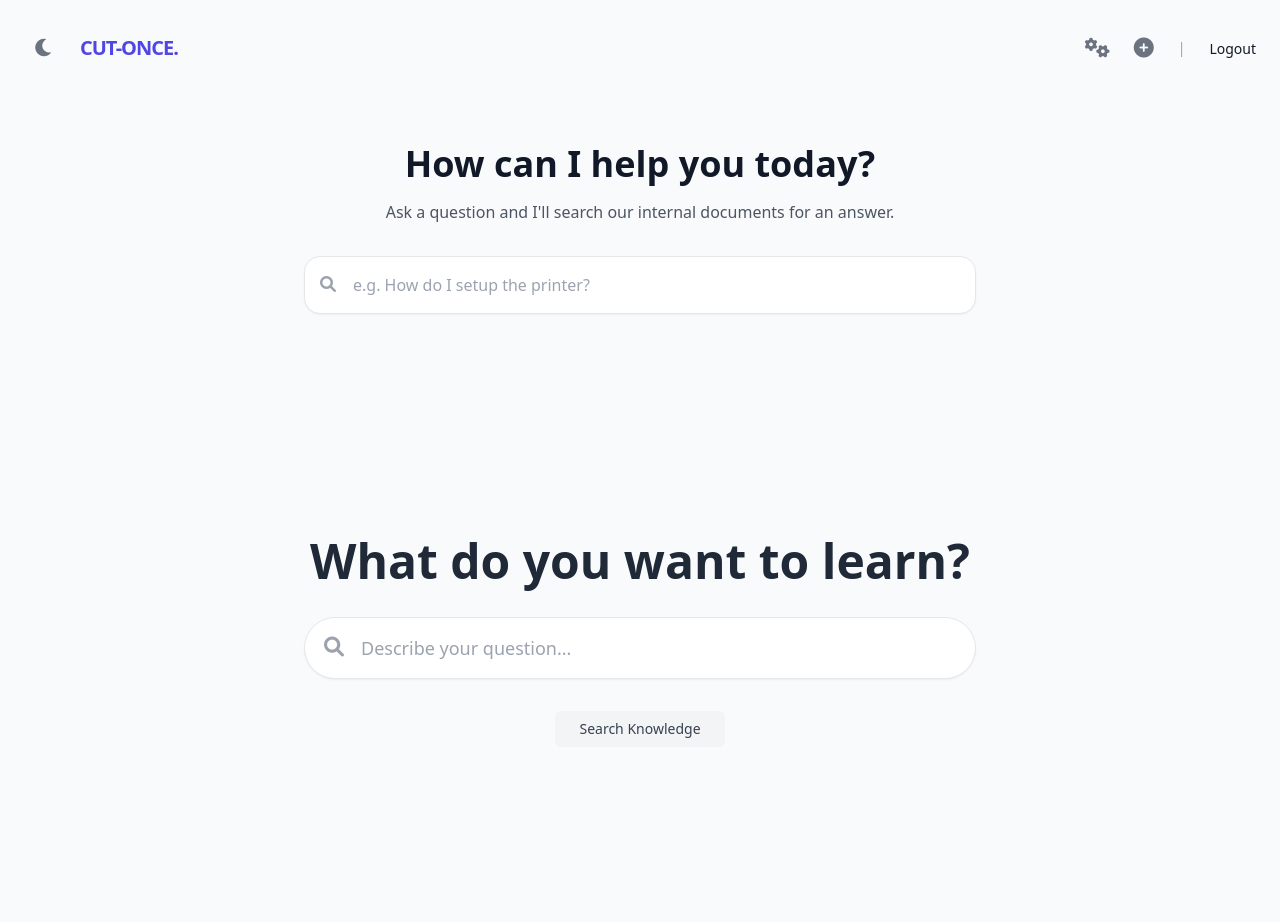
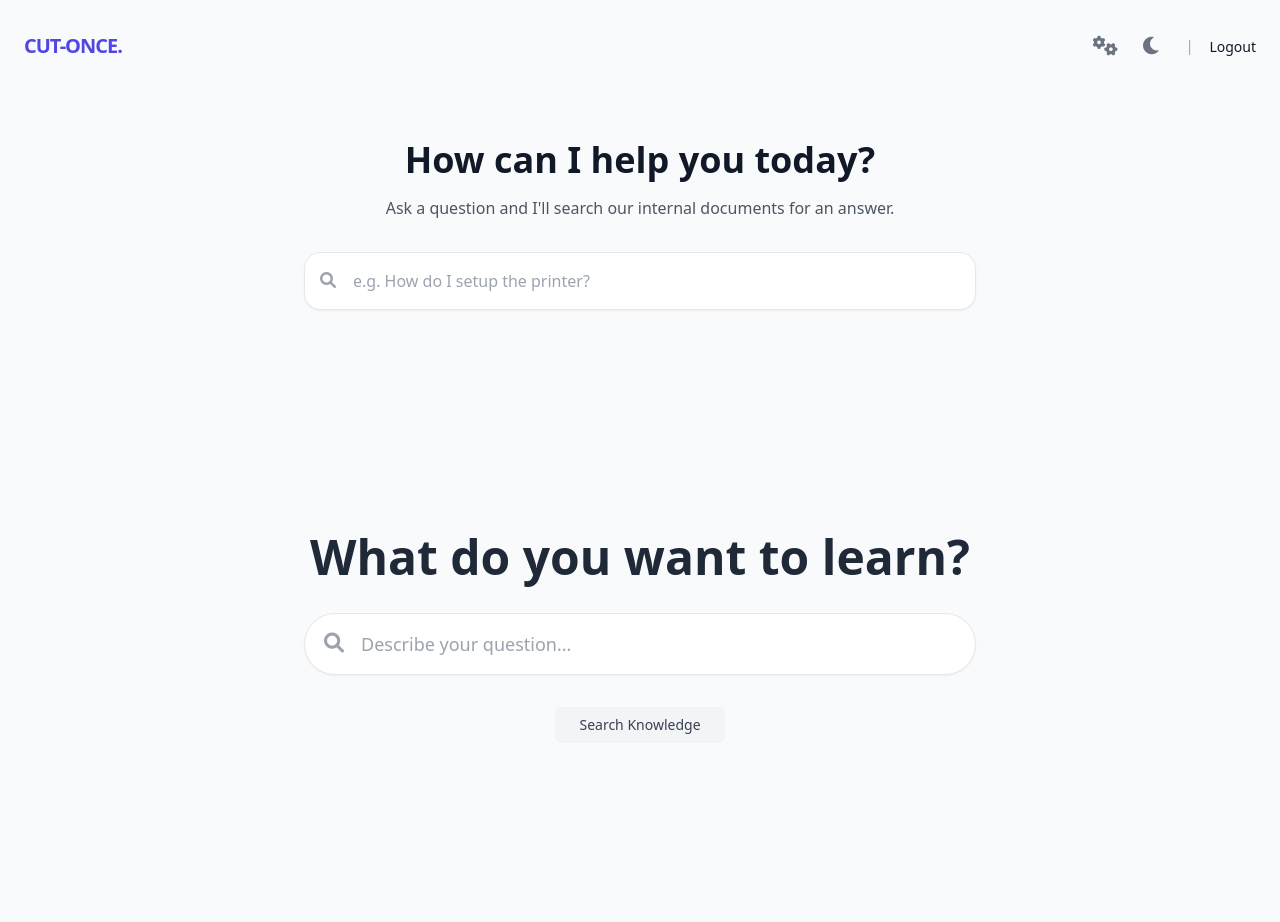
Before and after one commit to jamesbinkie/Cut-Once, a Django app: page / in a window 1280 px wide. After the commit the page ends 734 px from the top, so only its background shows below. Run offline with Django 4.2, Linux system fonts and the light colour scheme; a user stored in the database is signed in; some libraries are stand-ins or nearby versions.

Commit message:
Update base.html

```diff
--- a/templates/base.html
+++ b/templates/base.html
@@ -8,36 +8,34 @@
     <script src="https://cdn.tailwindcss.com"></script>
     <link rel="stylesheet" href="https://cdnjs.cloudflare.com/ajax/libs/font-awesome/6.0.0/css/all.min.css">
     <script>
-        // Check local storage or system preference to set the initial theme
+        // On page load, apply the correct theme immediately
         if (localStorage.getItem('color-theme') === 'dark' || (!('color-theme' in localStorage) && window.matchMedia('(prefers-color-scheme: dark)').matches)) {
             document.documentElement.classList.add('dark');
         } else {
-            document.documentElement.classList.remove('dark')
+            document.documentElement.classList.remove('dark');
         }
     </script>
 </head>
 <body class="bg-gray-50 dark:bg-zinc-900 text-gray-900 dark:text-gray-100 font-sans antialiased transition-colors duration-300">
 
     <nav class="flex justify-between items-center p-6">
+        <div class="text-xl font-black tracking-tighter text-indigo-600 dark:text-indigo-400">CUT-ONCE.</div>
+
         <div class="flex items-center space-x-4">
-            <button id="theme-toggle" class="text-gray-500 dark:text-gray-400 hover:bg-gray-100 dark:hover:bg-gray-700 focus:outline-none rounded-lg text-sm p-2.5">
-                <i id="theme-toggle-dark-icon" class="hidden fa-solid fa-moon text-xl"></i>
-                <i id="theme-toggle-light-icon" class="hidden fa-solid fa-sun text-xl"></i>
-            </button>
-
-            <div class="text-xl font-black tracking-tighter text-indigo-600 dark:text-indigo-400">CUT-ONCE.</div>
-        </div>
-
-        <div class="flex items-center space-x-6">
             {% if user.is_authenticated %}
                 {% if user.is_staff %}
                     <a href="/admin" class="text-gray-500 hover:text-indigo-600 dark:hover:text-indigo-400 transition">
                         <i class="fa-solid fa-gears text-xl"></i>
                     </a>
-                    <a href="/add" class="text-gray-500 hover:text-indigo-600 dark:hover:text-indigo-400 transition">
-                        <i class="fa-solid fa-circle-plus text-xl"></i>
-                    </a>
                 {% endif %}
+            {% endif %}
+
+            <button id="theme-toggle" class="text-gray-500 dark:text-gray-400 hover:bg-gray-200 dark:hover:bg-gray-800 rounded-lg p-2 transition-colors">
+                <i id="theme-toggle-dark-icon" class="fa-solid fa-moon text-xl"></i>
+                <i id="theme-toggle-light-icon" class="fa-solid fa-sun text-xl hidden"></i>
+            </button>
+
+            {% if user.is_authenticated %}
                 <span class="text-sm text-gray-400">|</span>
                 <form action="{% url 'logout' %}" method="post" class="inline">
                     {% csrf_token %}
@@ -52,54 +50,48 @@
             <h1 class="text-4xl font-bold mb-4">How can I help you today?</h1>
             <p class="text-gray-600 dark:text-gray-400 mb-8">Ask a question and I'll search our internal documents for an answer.</p>
 
-            <div class="relative max-w-2xl mx-auto">
+            <form method="GET" action="/search" class="relative max-w-2xl mx-auto">
                 <input type="text"
+                       name="q"
                        placeholder="e.g. How do I setup the printer?"
-                       class="w-full pl-12 pr-4 py-4 rounded-2xl border border-gray-200 dark:border-zinc-700 bg-white dark:bg-zinc-800 focus:ring-2 focus:ring-indigo-500 outline-none shadow-sm transition-all">
+                       class="w-full pl-12 pr-4 py-4 rounded-2xl border border-gray-200 dark:border-zinc-700 bg-white dark:bg-zinc-800 focus:ring-2 focus:ring-indigo-500 outline-none shadow-sm transition-all text-gray-900 dark:text-white">
                 <i class="fa-solid fa-magnifying-glass absolute left-4 top-5 text-gray-400"></i>
-            </div>
+            </form>
         </div>
 
-        {% block content %}
-        {% endblock %}
+        {% block content %}{% endblock %}
     </main>
 
     <script>
-        var themeToggleDarkIcon = document.getElementById('theme-toggle-dark-icon');
-        var themeToggleLightIcon = document.getElementById('theme-toggle-light-icon');
+        const themeToggleBtn = document.getElementById('theme-toggle');
+        const darkIcon = document.getElementById('theme-toggle-dark-icon');
+        const lightIcon = document.getElementById('theme-toggle-light-icon');
 
-        // Change the icons inside the button based on previous settings
-        if (localStorage.getItem('color-theme') === 'dark' || (!('color-theme' in localStorage) && window.matchMedia('(prefers-color-scheme: dark)').matches)) {
-            themeToggleLightIcon.classList.remove('hidden');
-        } else {
-            themeToggleDarkIcon.classList.remove('hidden');
+        // Function to set the correct icon on load
+        function setInitialIcon() {
+            if (document.documentElement.classList.contains('dark')) {
+                lightIcon.classList.remove('hidden');
+                darkIcon.classList.add('hidden');
+            } else {
+                darkIcon.classList.remove('hidden');
+                lightIcon.classList.add('hidden');
+            }
         }
-
-        var themeToggleBtn = document.getElementById('theme-toggle');
+        setInitialIcon();
 
         themeToggleBtn.addEventListener('click', function() {
-            // toggle icons inside button
-            themeToggleDarkIcon.classList.toggle('hidden');
-            themeToggleLightIcon.classList.toggle('hidden');
+            // Toggle the 'dark' class on <html>
+            document.documentElement.classList.toggle('dark');
 
-            // if set via local storage previously
-            if (localStorage.getItem('color-theme')) {
-                if (localStorage.getItem('color-theme') === 'light') {
-                    document.documentElement.classList.add('dark');
-                    localStorage.setItem('color-theme', 'dark');
-                } else {
-                    document.documentElement.classList.remove('dark');
-                    localStorage.setItem('color-theme', 'light');
-                }
-            // if NOT set via local storage previously
+            // Sync the icons
+            darkIcon.classList.toggle('hidden');
+            lightIcon.classList.toggle('hidden');
+
+            // Save preference to LocalStorage
+            if (document.documentElement.classList.contains('dark')) {
+                localStorage.setItem('color-theme', 'dark');
             } else {
-                if (document.documentElement.classList.contains('dark')) {
-                    document.documentElement.classList.remove('dark');
-                    localStorage.setItem('color-theme', 'light');
-                } else {
-                    document.documentElement.classList.add('dark');
-                    localStorage.setItem('color-theme', 'dark');
-                }
+                localStorage.setItem('color-theme', 'light');
             }
         });
     </script>
```
